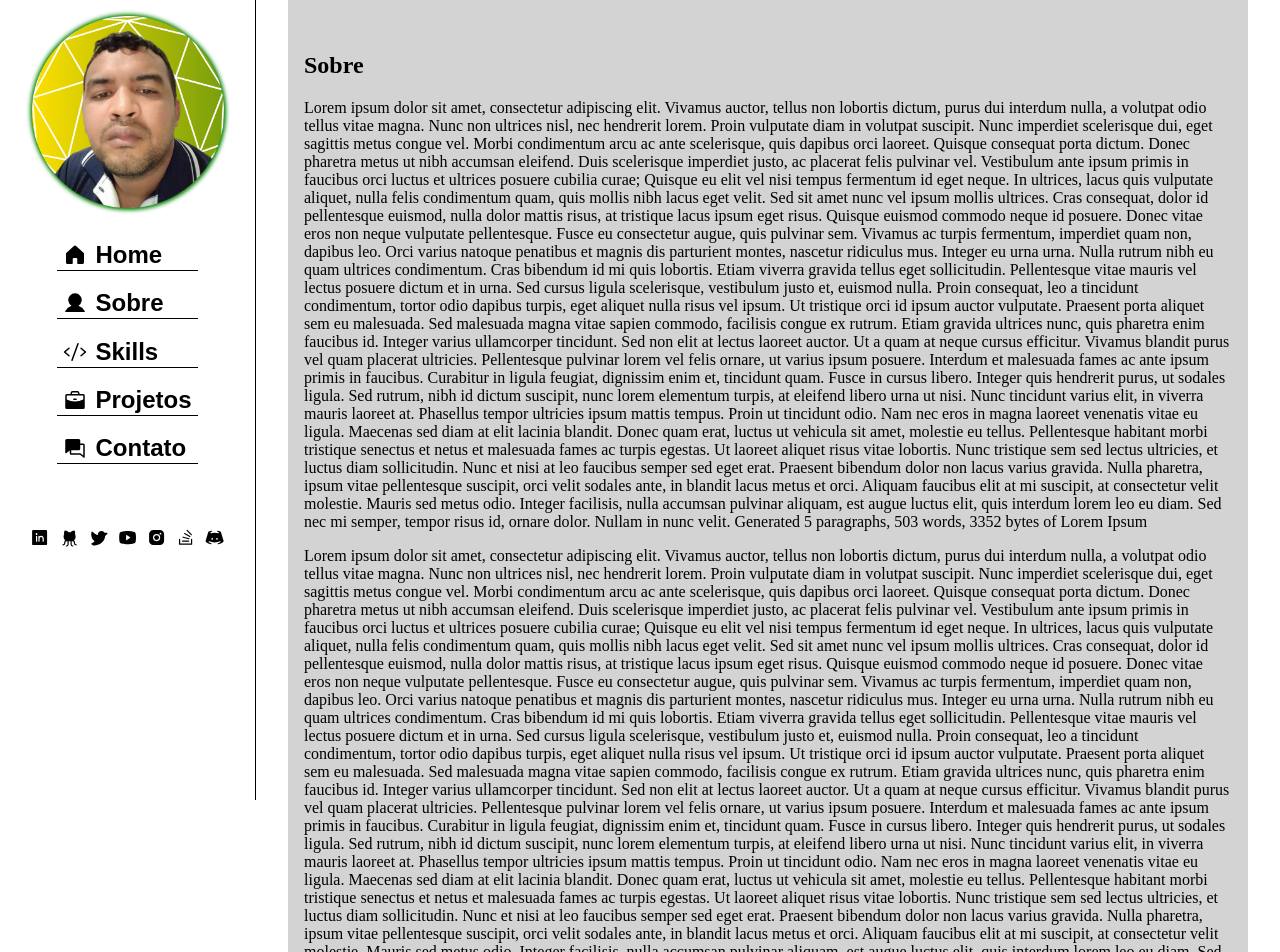
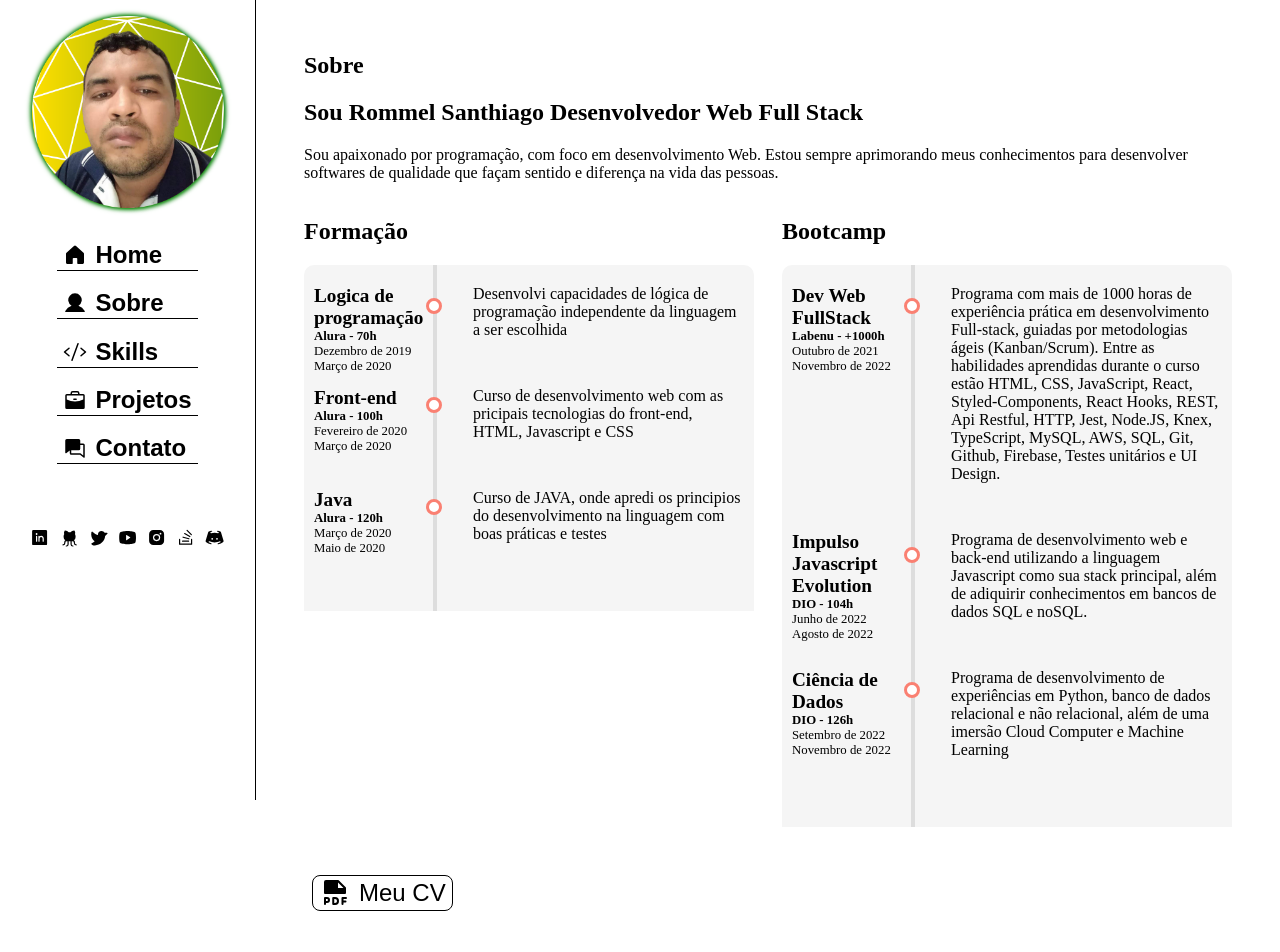
Before and after one commit to rommelsanthiago/portifolio, a React (Vite) app: page /sobre in a window 1280 px wide. Shown: the top 952 px of the page. Built offline with nearby package versions, Linux system fonts and the light colour scheme.

Commit message:
About page content

```diff
--- a/package.json
+++ b/package.json
@@ -15,6 +15,7 @@
     "react-router": "^6.4.1",
     "react-router-dom": "^6.4.1",
     "react-transition-group": "^4.4.5",
+    "react-vertical-timeline-component": "^3.5.2",
     "styled-components": "^5.3.5"
   },
   "devDependencies": {
--- a/src/Routes/coordinator.js
+++ b/src/Routes/coordinator.js
@@ -17,3 +17,7 @@ export const goToProjects = (navigate) => {
 export const goToContact = (navigate) => {
     navigate('/contato')
 }
+
+export const goToCv = (navigate) => {
+    navigate('/curriculo')
+}
--- a/src/Routes/routes.jsx
+++ b/src/Routes/routes.jsx
@@ -7,6 +7,7 @@ import About from '../screens/About';
 import Skills from '../screens/Skills';
 import Projects from '../screens/Projects';
 import Contact from '../screens/Contact';
+import CV from '../assets/RommelSanthiago.pdf'
 
 const Routers = () => (
     <TransitionGroup component={null} >
@@ -21,6 +22,7 @@ const Routers = () => (
                 <Route path='skills' element={ <Skills /> } />
                 <Route path='projetos' element={ <Projects /> } />
                 <Route path='contato' element={ <Contact /> } />
+                <Route path='curriculo' element={CV} />
             </Routes>
         </CSSTransition>
     </TransitionGroup>
--- a/src/screens/About/index.jsx
+++ b/src/screens/About/index.jsx
@@ -1,113 +1,121 @@
 import React from "react";
+import { FilePdf } from "phosphor-react";
 
-import * as S from "./styles"
+import * as S from "./styles";
+import CV from "../../assets/RommelSanthiago.pdf";
 
 const About = () => {
+  const onGetCv = () => {
+    fetch(CV).then((response) => {
+      response.blob().then((blob) => {
+        const fileURL = window.URL.createObjectURL(blob);
+        let alink = document.createElement("a");
+        alink.href = fileURL;
+        alink.download = "RommelSanthiago.pdf";
+        alink.click();
+      });
+    });
+  };
+
   return (
     <S.Container>
-        <h1>Sobre</h1>
-        <p>
-          Lorem ipsum dolor sit amet, consectetur adipiscing elit. Vivamus auctor,
-          tellus non lobortis dictum, purus dui interdum nulla, a volutpat odio
-          tellus vitae magna. Nunc non ultrices nisl, nec hendrerit lorem. Proin
-          vulputate diam in volutpat suscipit. Nunc imperdiet scelerisque dui,
-          eget sagittis metus congue vel. Morbi condimentum arcu ac ante
-          scelerisque, quis dapibus orci laoreet. Quisque consequat porta dictum.
-          Donec pharetra metus ut nibh accumsan eleifend. Duis scelerisque
-          imperdiet justo, ac placerat felis pulvinar vel. Vestibulum ante ipsum
-          primis in faucibus orci luctus et ultrices posuere cubilia curae;
-          Quisque eu elit vel nisi tempus fermentum id eget neque. In ultrices,
-          lacus quis vulputate aliquet, nulla felis condimentum quam, quis mollis
-          nibh lacus eget velit. Sed sit amet nunc vel ipsum mollis ultrices. Cras
-          consequat, dolor id pellentesque euismod, nulla dolor mattis risus, at
-          tristique lacus ipsum eget risus. Quisque euismod commodo neque id
-          posuere. Donec vitae eros non neque vulputate pellentesque. Fusce eu
-          consectetur augue, quis pulvinar sem. Vivamus ac turpis fermentum,
-          imperdiet quam non, dapibus leo. Orci varius natoque penatibus et magnis
-          dis parturient montes, nascetur ridiculus mus. Integer eu urna urna.
-          Nulla rutrum nibh eu quam ultrices condimentum. Cras bibendum id mi quis
-          lobortis. Etiam viverra gravida tellus eget sollicitudin. Pellentesque
-          vitae mauris vel lectus posuere dictum et in urna. Sed cursus ligula
-          scelerisque, vestibulum justo et, euismod nulla. Proin consequat, leo a
-          tincidunt condimentum, tortor odio dapibus turpis, eget aliquet nulla
-          risus vel ipsum. Ut tristique orci id ipsum auctor vulputate. Praesent
-          porta aliquet sem eu malesuada. Sed malesuada magna vitae sapien
-          commodo, facilisis congue ex rutrum. Etiam gravida ultrices nunc, quis
-          pharetra enim faucibus id. Integer varius ullamcorper tincidunt. Sed non
-          elit at lectus laoreet auctor. Ut a quam at neque cursus efficitur.
-          Vivamus blandit purus vel quam placerat ultricies. Pellentesque pulvinar
-          lorem vel felis ornare, ut varius ipsum posuere. Interdum et malesuada
-          fames ac ante ipsum primis in faucibus. Curabitur in ligula feugiat,
-          dignissim enim et, tincidunt quam. Fusce in cursus libero. Integer quis
-          hendrerit purus, ut sodales ligula. Sed rutrum, nibh id dictum suscipit,
-          nunc lorem elementum turpis, at eleifend libero urna ut nisi. Nunc
-          tincidunt varius elit, in viverra mauris laoreet at. Phasellus tempor
-          ultricies ipsum mattis tempus. Proin ut tincidunt odio. Nam nec eros in
-          magna laoreet venenatis vitae eu ligula. Maecenas sed diam at elit
-          lacinia blandit. Donec quam erat, luctus ut vehicula sit amet, molestie
-          eu tellus. Pellentesque habitant morbi tristique senectus et netus et
-          malesuada fames ac turpis egestas. Ut laoreet aliquet risus vitae
-          lobortis. Nunc tristique sem sed lectus ultricies, et luctus diam
-          sollicitudin. Nunc et nisi at leo faucibus semper sed eget erat.
-          Praesent bibendum dolor non lacus varius gravida. Nulla pharetra, ipsum
-          vitae pellentesque suscipit, orci velit sodales ante, in blandit lacus
-          metus et orci. Aliquam faucibus elit at mi suscipit, at consectetur
-          velit molestie. Mauris sed metus odio. Integer facilisis, nulla accumsan
-          pulvinar aliquam, est augue luctus elit, quis interdum lorem leo eu
-          diam. Sed nec mi semper, tempor risus id, ornare dolor. Nullam in nunc
-          velit. Generated 5 paragraphs, 503 words, 3352 bytes of Lorem Ipsum
-        </p>
-        <p>
-          Lorem ipsum dolor sit amet, consectetur adipiscing elit. Vivamus auctor,
-          tellus non lobortis dictum, purus dui interdum nulla, a volutpat odio
-          tellus vitae magna. Nunc non ultrices nisl, nec hendrerit lorem. Proin
-          vulputate diam in volutpat suscipit. Nunc imperdiet scelerisque dui,
-          eget sagittis metus congue vel. Morbi condimentum arcu ac ante
-          scelerisque, quis dapibus orci laoreet. Quisque consequat porta dictum.
-          Donec pharetra metus ut nibh accumsan eleifend. Duis scelerisque
-          imperdiet justo, ac placerat felis pulvinar vel. Vestibulum ante ipsum
-          primis in faucibus orci luctus et ultrices posuere cubilia curae;
-          Quisque eu elit vel nisi tempus fermentum id eget neque. In ultrices,
-          lacus quis vulputate aliquet, nulla felis condimentum quam, quis mollis
-          nibh lacus eget velit. Sed sit amet nunc vel ipsum mollis ultrices. Cras
-          consequat, dolor id pellentesque euismod, nulla dolor mattis risus, at
-          tristique lacus ipsum eget risus. Quisque euismod commodo neque id
-          posuere. Donec vitae eros non neque vulputate pellentesque. Fusce eu
-          consectetur augue, quis pulvinar sem. Vivamus ac turpis fermentum,
-          imperdiet quam non, dapibus leo. Orci varius natoque penatibus et magnis
-          dis parturient montes, nascetur ridiculus mus. Integer eu urna urna.
-          Nulla rutrum nibh eu quam ultrices condimentum. Cras bibendum id mi quis
-          lobortis. Etiam viverra gravida tellus eget sollicitudin. Pellentesque
-          vitae mauris vel lectus posuere dictum et in urna. Sed cursus ligula
-          scelerisque, vestibulum justo et, euismod nulla. Proin consequat, leo a
-          tincidunt condimentum, tortor odio dapibus turpis, eget aliquet nulla
-          risus vel ipsum. Ut tristique orci id ipsum auctor vulputate. Praesent
-          porta aliquet sem eu malesuada. Sed malesuada magna vitae sapien
-          commodo, facilisis congue ex rutrum. Etiam gravida ultrices nunc, quis
-          pharetra enim faucibus id. Integer varius ullamcorper tincidunt. Sed non
-          elit at lectus laoreet auctor. Ut a quam at neque cursus efficitur.
-          Vivamus blandit purus vel quam placerat ultricies. Pellentesque pulvinar
-          lorem vel felis ornare, ut varius ipsum posuere. Interdum et malesuada
-          fames ac ante ipsum primis in faucibus. Curabitur in ligula feugiat,
-          dignissim enim et, tincidunt quam. Fusce in cursus libero. Integer quis
-          hendrerit purus, ut sodales ligula. Sed rutrum, nibh id dictum suscipit,
-          nunc lorem elementum turpis, at eleifend libero urna ut nisi. Nunc
-          tincidunt varius elit, in viverra mauris laoreet at. Phasellus tempor
-          ultricies ipsum mattis tempus. Proin ut tincidunt odio. Nam nec eros in
-          magna laoreet venenatis vitae eu ligula. Maecenas sed diam at elit
-          lacinia blandit. Donec quam erat, luctus ut vehicula sit amet, molestie
-          eu tellus. Pellentesque habitant morbi tristique senectus et netus et
-          malesuada fames ac turpis egestas. Ut laoreet aliquet risus vitae
-          lobortis. Nunc tristique sem sed lectus ultricies, et luctus diam
-          sollicitudin. Nunc et nisi at leo faucibus semper sed eget erat.
-          Praesent bibendum dolor non lacus varius gravida. Nulla pharetra, ipsum
-          vitae pellentesque suscipit, orci velit sodales ante, in blandit lacus
-          metus et orci. Aliquam faucibus elit at mi suscipit, at consectetur
-          velit molestie. Mauris sed metus odio. Integer facilisis, nulla accumsan
-          pulvinar aliquam, est augue luctus elit, quis interdum lorem leo eu
-          diam. Sed nec mi semper, tempor risus id, ornare dolor. Nullam in nunc
-          velit. Generated 5 paragraphs, 503 words, 3352 bytes of Lorem Ipsum
-        </p>
+      <h1>Sobre</h1>
+      <h2>Sou Rommel Santhiago Desenvolvedor Web Full Stack</h2>
+      <p>
+        Sou apaixonado por programação, com foco em desenvolvimento Web. Estou
+        sempre aprimorando meus conhecimentos para desenvolver softwares de
+        qualidade que façam sentido e diferença na vida das pessoas.
+      </p>
+      <S.Section>
+        <section>
+          <h2>Formação</h2>
+          <S.Timeline>
+            <S.Entry>
+              <span>
+                <h3>Logica de programação</h3>
+                <h4>Alura - 70h</h4>
+                <p>Dezembro de 2019</p>
+                <p>Março de 2020</p>
+              </span>
+              <S.Description>
+                Desenvolvi capacidades de lógica de programação independente da
+                linguagem a ser escolhida
+              </S.Description>
+            </S.Entry>
+            <S.Entry>
+              <span>
+                <h3>Front-end</h3>
+                <h4>Alura - 100h</h4>
+                <p>Fevereiro de 2020</p>
+                <p>Março de 2020</p>
+              </span>
+              <S.Description>
+                Curso de desenvolvimento web com as pricipais tecnologias do
+                front-end, HTML, Javascript e CSS
+              </S.Description>
+            </S.Entry>
+            <S.Entry>
+              <span>
+                <h3>Java</h3>
+                <h4>Alura - 120h</h4>
+                <p>Março de 2020</p>
+                <p>Maio de 2020</p>
+              </span>
+              <S.Description>
+                Curso de JAVA, onde apredi os principios do desenvolvimento na
+                linguagem com boas práticas e testes
+              </S.Description>
+            </S.Entry>
+          </S.Timeline>
+        </section>
+        <section>
+          <h2>Bootcamp</h2>
+          <S.Timeline>
+            <S.Entry>
+              <span>
+                <h3>Dev Web FullStack</h3>
+                <h4>Labenu - +1000h</h4>
+                <p>Outubro de 2021</p>
+                <p>Novembro de 2022</p>
+              </span>
+              <S.Description>
+                Programa com mais de 1000 horas de experiência prática em
+                desenvolvimento Full-stack, guiadas por metodologias ágeis
+                (Kanban/Scrum). Entre as habilidades aprendidas durante o curso
+                estão HTML, CSS, JavaScript, React, Styled-Components, React
+                Hooks, REST, Api Restful, HTTP, Jest, Node.JS, Knex, TypeScript,
+                MySQL, AWS, SQL, Git, Github, Firebase, Testes unitários e UI Design.
+              </S.Description>
+            </S.Entry>
+            <S.Entry>
+              <span>
+                <h3>Impulso Javascript Evolution</h3>
+                <h4>DIO - 104h</h4>
+                <p>Junho de 2022</p>
+                <p>Agosto de 2022</p>
+              </span>
+              <S.Description>
+                Programa de desenvolvimento web e back-end utilizando a linguagem Javascript como sua stack principal, além de adiquirir conhecimentos em bancos de dados SQL e noSQL.
+              </S.Description>
+            </S.Entry>
+            <S.Entry>
+              <span>
+                <h3>Ciência de Dados</h3>
+                <h4>DIO - 126h</h4>
+                <p>Setembro de 2022</p>
+                <p>Novembro de 2022</p>
+              </span>
+              <S.Description>
+                Programa de desenvolvimento de experiências em Python, banco de dados relacional e não relacional, além de uma imersão Cloud Computer e Machine Learning
+              </S.Description>
+            </S.Entry>
+          </S.Timeline>
+        </section>
+      </S.Section>
+      <S.Button onClick={onGetCv}>
+        <FilePdf size={32} weight="fill" />
+        Meu CV
+      </S.Button>
     </S.Container>
   );
 };
--- a/src/screens/About/styles.js
+++ b/src/screens/About/styles.js
@@ -16,9 +16,107 @@ const slideSection = keyframes`
 `
 
 export const Container = styled.div`
-    background: lightgrey;
     transition: all 0.3s ease;
-    animation: ${slideSection} 2s ease;
+    animation: ${slideSection} 1.5s ease;
     padding: 2rem 1rem;
     margin: 0 2rem;
 `
+
+export const Section = styled.section`
+    display: flex;
+    flex-wrap: wrap;
+    justify-content: space-between;
+`
+
+export const Timeline = styled.section`
+    width: 100%;
+    max-width: 450px;
+    background: #fff;
+    padding: 20px 10px;
+    position: relative;
+    background-color: whitesmoke;
+    border-top-left-radius: 10px;
+    border-top-right-radius: 10px;
+    margin-bottom: 3rem;
+    &:before {
+        content: '';
+        position: absolute;
+        top: 0px;
+        left:calc(25% + 16px);
+        bottom: 0px;
+        width: 4px;
+        background: #ddd;
+    }
+    &:after {
+        content: "";
+        display: table;
+        clear: both;
+    }
+`
+
+export const Entry = styled.article`
+    clear: both;
+    text-align: left;
+    position: relative;
+    span {
+        margin-bottom: .5em;
+        float: left;
+        width: 30%;
+        padding-right: 30px;
+        position: relative;
+        &:before {
+            content: '';
+            position: absolute;
+            width: 16px;
+            height: 16px;
+            border: 3px solid salmon;
+            background-color: #fff;
+            border-radius: 100%;
+            top: 15%;
+            right: 1px;
+            z-index: 99;
+        }
+        h3 {
+            margin: 0;
+            font-size: 120%;
+        }
+        h4 {
+            margin: 0;
+            font-size: 80%;
+        }
+        p {
+            margin: 0;
+            font-size: 80%;
+        }
+    }
+`
+
+export const Description = styled.p`
+    margin: 0 0 3em;
+    float: right;
+    width: 70%;
+    padding-left: 30px;
+`
+
+export const Button = styled.button`
+    display: flex;
+    align-items: center;
+    background: none;
+    border: 1px solid black;
+    border-radius: 0.5rem;
+    cursor: pointer;
+    font-size: 1.5rem;
+    font-weight: 400;
+    transition: all 0.3s ease;
+    margin-left: 0.5rem;
+
+    &: focus, &: hover {
+        color: green;
+        border: 1px solid green;
+        transform: scale(1.05);
+    }
+
+    svg {
+        margin-right: 0.5rem;
+    }
+`
--- a/src/screens/Home/styles.js
+++ b/src/screens/Home/styles.js
@@ -17,8 +17,9 @@ const slideSection = keyframes`
 
 export const Container = styled.main`
   padding: 2rem 3rem;
+  transition: all 0.3s ease;
+  animation: ${slideSection} 1.5s forwards;
   margin: 0 1rem;
-  animation: ${slideSection} 0.8s forwards;
 
   h3{
     max-width: 450px;
```
Also changed, not shown: 2 other files (tests, documents, lock files or other folders).
